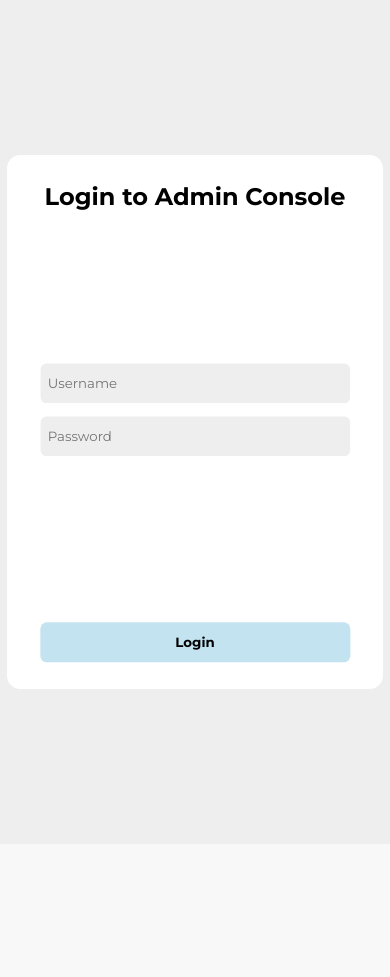
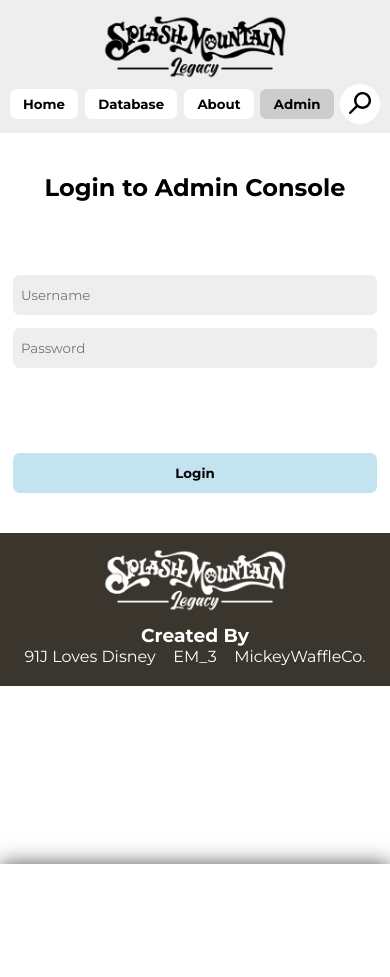
Before and after one commit to em-3/splash-mountain-legacy, a PHP site: page /admin/login.php in a window 390 px wide. Before the commit the page ends 662 px from the top, so only its background shows below. Run offline with PHP 8.4, Linux system fonts and the light colour scheme; data that the repository does not hold is empty.

Commit message:
Redesigned Login Page

```diff
--- a/admin/css/login.css
+++ b/admin/css/login.css
@@ -1,14 +1,13 @@
 main {
-  width: 100%;
   height: 100%;
   display: flex;
   justify-content: center;
   align-items: center;
-  background: var(--content-background-color);
+  background: var(--page-background-color);
 }
 
 section {
-  background: var(--page-background-color);
+  background: var(--content-background-color);
   width: calc(100% - 10pt);
   max-width: 500pt;
   height: 75%;
@@ -49,7 +48,7 @@ section form .titleContainer p.errorMessage {
 }
 
 input {
-  background: var(--content-background-color);
+  background: var(--page-background-color);
   color: var(--primary-text--color);
   font-family: inherit;
   width: 100%;
@@ -79,3 +78,31 @@ input[type="submit"] {
   color: black;
   margin-bottom: 0;
 }
+
+@media only screen and (max-width: 600px) {
+  main {
+    display: block;
+    height: auto;
+  }
+  section {
+    width: 100%;
+    height: 300pt;
+    min-width: 0;
+    min-height: 0;
+    max-height: 100%;
+    max-width: 100%;
+    border-radius: none;
+    background: var(--page-background-color);
+    padding: 20pt 0;
+  }
+  form {
+    position: static;
+    transform: none;
+    width: 100%;
+    height: 100%;
+    padding: 10pt;
+  }
+  input {
+    background: var(--content-background-color);
+  }
+}
--- a/admin/login.php
+++ b/admin/login.php
@@ -64,14 +64,27 @@ $jwt = generate_nonce($_ENV["JWT_SECRET"], $nonce);
     <head>
 
         <meta charset="utf-8">
-        <title>Admin Login - Splash Mountain Legacy</title>
+        <title>Login - Splash Mountain Legacy</title>
         <meta name="viewport" content="width=device-width, initial-scale=1, viewport-fit=cover, user-scalable=no">
 
         <link rel="preconnect" href="https://fonts.googleapis.com">
         <link rel="preconnect" href="https://fonts.gstatic.com" crossorigin>
         <link href="https://fonts.googleapis.com/css2?family=Montserrat:wght@300;400;700&display=swap" rel="stylesheet">
         <link rel="stylesheet" href="/css/global.css">
+        <link rel="stylesheet" href="/css/main.css">
         <link rel="stylesheet" href="css/login.css">
+
+        <meta name="description" content="Splash Mountain images, videos, audio, and more.">
+        <meta name="keywords" content="Splash Mountain, Splash Mountain Legacy, SaveSplashMountain, Critter Country, Frontierland, Disneyland, Tokyo Disneyland, Magic Kingdom, Walt Disney World">
+
+        <!-- Google Analytics -->
+        <script async src="https://www.googletagmanager.com/gtag/js?id=G-9N1M0HPYP7"></script>
+        <script>
+            window.dataLayer = window.dataLayer || [];
+            function gtag() { dataLayer.push(arguments); }
+            gtag('js', new Date());
+            gtag('config', 'G-9N1M0HPYP7');
+        </script>
 
         <link rel="apple-touch-icon" sizes="180x180" href="/apple-touch-icon.png">
         <link rel="icon" type="image/png" sizes="32x32" href="/favicon-32x32.png">
@@ -86,6 +99,53 @@ $jwt = generate_nonce($_ENV["JWT_SECRET"], $nonce);
     </head>
 
     <body ontouchstart class>
+
+        <header>
+            <picture class="logo" onclick="window.location.href = '/'">
+                <source srcset="/images/logo-white.png" media="(prefers-color-scheme: dark)">
+                <img src="/images/logo-black.png">
+            </picture>
+
+            <div class="links">
+                <a href="/">Home</a>
+                <a href="/database">Database</a>
+                <a href="/about">About</a>
+                <a class="admin current" href="/admin">Admin</a>
+                <button class="search" onclick="searchBar.onfocus();">
+                    <picture>
+                        <source srcset="/images/icons/search-white.svg" media="(prefers-color-scheme: dark)">
+                        <img src="/images/icons/search-black.svg" alt="Search" width="22px" height="22px">
+                    </picture>
+                </button>
+            </div>
+
+            <div class="searchBox">
+                <input type="text" class="searchField" placeholder="Search" oninput="searchBar.updateSearchResults()"
+                    onfocus="searchBar.onfocus()" onblur="searchBar.onblur()">
+                <div class="clearButton" onclick="searchBar.close()">
+                    <picture>
+                        <source srcset="/images/icons/close-white.svg" media="(prefers-color-scheme: dark)">
+                        <img src="/images/icons/close-black.svg" alt="Close Search" width="14px" height="14px">
+                    </picture>
+                </div>
+            </div>
+        </header>
+
+        <div class="searchResultsContainer">
+            <div class="loadingContainer hidden">
+                <div class="loadingAnimationEllipsis">
+                    <div></div>
+                    <div></div>
+                    <div></div>
+                    <div></div>
+                </div>
+            </div>
+            <div class="resultsContainer"></div>
+            <div class="errorMessageContainer">
+                <h2 class="title"></h2>
+                <p class="subtitle"></p>
+            </div>
+        </div>
 
         <main>
             <section>
@@ -106,7 +166,28 @@ $jwt = generate_nonce($_ENV["JWT_SECRET"], $nonce);
             </section>
         </main>
 
+        <footer>
+            <div class="logo">
+                <img src="/images/logo-white.png">
+            </div>
+            <div class="credits">
+                <h3>Created By</h3>
+                <a href="https://www.youtube.com/channel/UCJau8EhvBih5QfGb3s2nVvA" target="_BLANK">91J Loves Disney</a>
+                <a>EM_3</a>
+                <a href="https://www.youtube.com/channel/UCnL5QGcUhQo1SLOuL23yG1A" target="_BLANK">MickeyWaffleCo.</a>
+            </div>
+        </footer>
+
+        <div class="itemDetailsContainer hidden">
+            <iframe src="" frameborder="0"></iframe>
+        </div>
+
+        <div class="overlay"></div>
+
         <script src="/js/global.js"></script>
+        <script src="/js/main.js"></script>
+        <script src="/js/search.js"></script>
+        <script src="/js/index.js"></script>
 
     </body>
 
```
